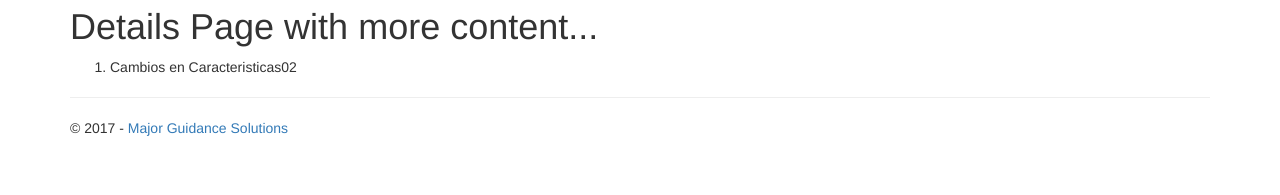
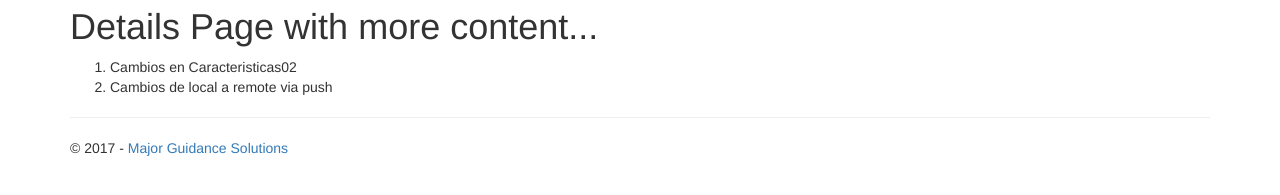
Before and after one commit to EugenioFR66/DefaultWeb, a plain HTML site: page details.html in a window 1280 px wide. Shown: the part 53-248 px from the top of the page. Drawn offline with nearby package versions, Linux system fonts and the light colour scheme.

Commit message:
Notificacion push remote

```diff
--- a/details.html
+++ b/details.html
@@ -47,6 +47,9 @@
                 <li>
                     Cambios en Caracteristicas02
                 </li>
+                <li>
+                    Cambios de local a remote via push
+                </li>
             </ol>
 
             <hr />
```
